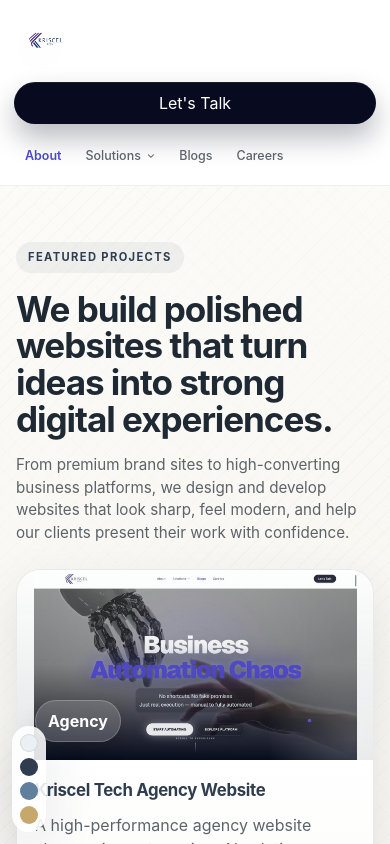
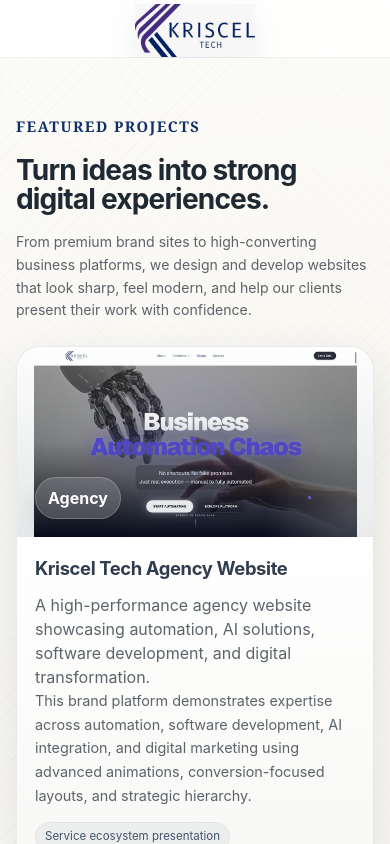
Before and after one commit to vikas8120/kriscel-website-showcase, a React (Vite) app in the folder frontend/: page / in a window 390 px wide. Shown: the top 844 px of the page. Built offline with nearby package versions, Linux system fonts and the light colour scheme.

Commit message:
Remove palette swatch and tighten logo header

```diff
--- a/frontend/src/App.tsx
+++ b/frontend/src/App.tsx
@@ -1,13 +1,15 @@
-import { Routes, Route } from 'react-router-dom'
-import type { CSSProperties } from 'react'
-import Navbar from './components/Navbar'
+import { Link, Routes, Route } from 'react-router-dom'
 import HomePage from './pages/HomePage'
 import ProjectsPage from './pages/ProjectsPage'
 
 function App() {
   return (
     <div className="app-shell">
-      <Navbar />
+      <header className="brand-top">
+        <Link to="/" className="brand-top__link" aria-label="Kriscel Tech home">
+          <img className="brand-top__logo" src="/kriscel-logo-navbar.jpeg" alt="Kriscel Tech" />
+        </Link>
+      </header>
       <Routes>
         <Route path="/" element={<HomePage />} />
         <Route path="/projects" element={<ProjectsPage />} />
@@ -15,23 +17,6 @@
       <footer className="footer">
         <p>Kriscel Tech - built with a section-wise palette for a premium frontend showcase.</p>
       </footer>
-      <div
-        className="palette-swatch"
-        aria-hidden="true"
-        style={
-          {
-            '--pearl': '#EAF0F4',
-            '--slate': '#2F3D4E',
-            '--steel': '#5F7F9C',
-            '--gold': '#C7A86C',
-          } as CSSProperties
-        }
-      >
-        <span title="Pearl" />
-        <span title="Slate" />
-        <span title="Steel" />
-        <span title="Gold" />
-      </div>
     </div>
   )
 }
--- a/frontend/src/pages/HomePage.tsx
+++ b/frontend/src/pages/HomePage.tsx
@@ -7,7 +7,7 @@
         <div className="section-inner">
           <div className="section-heading">
             <span className="eyebrow">Featured Projects</span>
-            <h2>We build polished websites that turn ideas into strong digital experiences.</h2>
+            <h2>Turn ideas into strong digital experiences.</h2>
             <p>
               From premium brand sites to high-converting business platforms, we design and develop
               websites that look sharp, feel modern, and help our clients present their work with
--- a/frontend/src/style.css
+++ b/frontend/src/style.css
@@ -75,7 +75,7 @@
   z-index: 0;
 }
 
-.navbar,
+.brand-top,
 .section,
 .footer,
 .toast,
@@ -84,44 +84,32 @@
   z-index: 1;
 }
 
-.navbar {
-  position: sticky;
-  top: 0;
+.brand-top {
   display: flex;
   align-items: center;
-  justify-content: space-between;
-  gap: 24px;
+  justify-content: center;
   width: 100%;
   margin: 0;
-  min-height: 92px;
-  padding: 4px 48px;
-  backdrop-filter: blur(18px) saturate(1.05);
-  background: rgba(255, 255, 255, 0.98);
+  min-height: 72px;
+  padding: 6px 12px 2px;
+  background: rgba(255, 255, 255, 0.96);
+  backdrop-filter: blur(14px) saturate(1.02);
   border-bottom: 1px solid rgba(47, 61, 78, 0.08);
-  border-radius: 0;
   box-shadow: 0 8px 24px rgba(34, 52, 68, 0.04);
 }
 
-.brand {
-  display: flex;
+.brand-top__link {
+  display: inline-flex;
   align-items: center;
-  gap: 14px;
-  flex: 0 0 auto;
+  justify-content: center;
 }
 
-.brand-logo {
-  width: 72px;
-  height: 48px;
+.brand-top__logo {
+  width: min(20vw, 150px);
+  height: auto;
   display: block;
   object-fit: contain;
   filter: drop-shadow(0 10px 14px rgba(47, 61, 78, 0.08));
-}
-
-.brand-logo--kriscel {
-  width: 380px;
-  height: 124px;
-  object-fit: contain;
-  object-position: left center;
 }
 
 .brand p,
@@ -142,68 +130,6 @@
 .brand div {
   display: grid;
   gap: 2px;
-}
-
-.nav-links {
-  display: flex;
-  align-items: center;
-  gap: 20px;
-  color: rgba(30, 41, 51, 0.72);
-  margin-left: auto;
-  margin-right: 34px;
-}
-
-.nav-links a {
-  position: relative;
-  padding: 9px 10px;
-  border-radius: 999px;
-  font-weight: 500;
-  transition:
-    background 0.25s ease,
-    color 0.25s ease,
-    transform 0.25s ease,
-    box-shadow 0.25s ease;
-}
-
-.nav-links a::after {
-  content: '';
-  position: absolute;
-  left: 14px;
-  right: 14px;
-  bottom: 7px;
-  height: 2px;
-  border-radius: 999px;
-  background: var(--gold);
-  transform: scaleX(0);
-  transform-origin: center;
-  transition: transform 0.25s ease;
-}
-
-.nav-links a:hover::after {
-  transform: scaleX(1);
-}
-
-.nav-links a:hover {
-  background: rgba(47, 61, 78, 0.06);
-  color: var(--slate);
-  transform: translateY(-1px);
-}
-
-.nav-links a.active {
-  background: transparent;
-  color: #4a48cc;
-  font-weight: 600;
-}
-
-.nav-link--with-caret {
-  display: inline-flex;
-  align-items: center;
-  gap: 6px;
-}
-
-.nav-link--with-caret span {
-  font-size: 0.85em;
-  transform: translateY(-1px);
 }
 
 .section {
@@ -261,8 +187,11 @@
 }
 
 .section--projects-textured .eyebrow {
-  background: rgba(47, 61, 78, 0.06);
-  color: var(--slate);
+  background: transparent;
+  color: #0f2f66;
+  padding: 0;
+  border-radius: 0;
+  letter-spacing: 0.14em;
 }
 
 .section--projects-textured .project-card {
@@ -343,7 +272,7 @@
 }
 
 .section-heading {
-  max-width: 900px;
+  max-width: 1040px;
 }
 
 .eyebrow {
@@ -369,16 +298,25 @@
   margin: 18px 0 16px;
   line-height: 0.98;
   letter-spacing: -0.04em;
-  font-size: clamp(2.8rem, 5vw, 5.6rem);
+  font-size: clamp(2rem, 3.4vw, 3.8rem);
 }
 
 .section-heading h2 {
-  font-size: clamp(2rem, 3.8vw, 3.5rem);
+  font-size: clamp(1.85rem, 3vw, 3rem);
+}
+
+.section-heading .eyebrow {
+  font-size: 1rem;
+  font-family:
+    Georgia, 'Times New Roman', serif;
+  font-weight: 700;
+  letter-spacing: 0.1em;
 }
 
 .section-heading p {
-  font-size: 1.05rem;
-  max-width: 60ch;
+  font-size: 0.88rem;
+  max-width: 46ch;
+  line-height: 1.62;
 }
 
 .cta {
@@ -443,12 +381,12 @@
 
 .project-grid {
   grid-template-columns: 1fr;
-  margin-top: 34px;
+  margin-top: 30px;
 }
 
 .project-card {
   display: grid;
-  grid-template-columns: minmax(280px, 34%) minmax(0, 1fr);
+  grid-template-columns: minmax(320px, 36%) minmax(0, 1fr);
   align-items: stretch;
   overflow: hidden;
   color: var(--ink);
@@ -565,7 +503,7 @@
 }
 
 .project-content {
-  padding: 28px;
+  padding: 34px;
   background:
     linear-gradient(180deg, rgba(248, 251, 253, 0.96), rgba(236, 242, 247, 0.98)),
     var(--white);
@@ -574,14 +512,14 @@
 
 .project-content h3 {
   margin: 0 0 10px;
-  font-size: 1.15rem;
+  font-size: 1.35rem;
   letter-spacing: -0.02em;
   color: #233140;
 }
 
 .project-case {
   margin-top: 10px;
-  font-size: 0.92rem;
+  font-size: 1rem;
   color: rgba(30, 41, 51, 0.72);
   line-height: 1.65;
 }
@@ -594,11 +532,11 @@
 }
 
 .feature-list span {
-  padding: 6px 10px;
+  padding: 7px 12px;
   border-radius: 999px;
   background: rgba(95, 127, 156, 0.1);
   color: #41546c;
-  font-size: 0.78rem;
+  font-size: 0.82rem;
   border: 1px solid rgba(95, 127, 156, 0.08);
 }
 
@@ -610,11 +548,11 @@
 }
 
 .tag-row span {
-  padding: 7px 10px;
+  padding: 8px 12px;
   border-radius: 999px;
   background: rgba(47, 61, 78, 0.06);
   color: #41546c;
-  font-size: 0.82rem;
+  font-size: 0.86rem;
   border: 1px solid rgba(47, 61, 78, 0.06);
 }
 
@@ -634,42 +572,6 @@
   color: #fff;
   box-shadow: var(--shadow);
   animation: slideUp 0.28s ease;
-}
-
-.palette-swatch {
-  position: fixed;
-  left: 20px;
-  bottom: 20px;
-  display: grid;
-  gap: 8px;
-  padding: 10px;
-  border-radius: 999px;
-  background: rgba(255, 255, 255, 0.88);
-  box-shadow: var(--shadow);
-}
-
-.palette-swatch span {
-  width: 18px;
-  height: 18px;
-  border-radius: 50%;
-  display: block;
-}
-
-.palette-swatch span:nth-child(1) {
-  background: var(--pearl);
-  border: 1px solid rgba(47, 61, 78, 0.12);
-}
-
-.palette-swatch span:nth-child(2) {
-  background: var(--slate);
-}
-
-.palette-swatch span:nth-child(3) {
-  background: var(--steel);
-}
-
-.palette-swatch span:nth-child(4) {
-  background: var(--gold);
 }
 
 @keyframes float {
@@ -698,13 +600,9 @@
     grid-template-columns: 1fr;
   }
 
-  .navbar {
-    padding-inline: 24px;
-  }
-
-  .brand-logo--kriscel {
-    width: 320px;
-    height: 104px;
+  .brand-top {
+    min-height: 66px;
+    padding-top: 4px;
   }
 
   .section-heading h2 {
@@ -713,46 +611,6 @@
 }
 
 @media (max-width: 820px) {
-  .navbar {
-    flex-wrap: wrap;
-    top: 0;
-    width: 100%;
-    min-height: 86px;
-    padding: 6px 18px;
-    gap: 10px;
-  }
-
-  .brand-logo--kriscel {
-    width: min(72vw, 240px);
-    height: 72px;
-  }
-
-  .nav-links {
-    order: 3;
-    width: 100%;
-    justify-content: flex-start;
-    gap: 8px;
-    font-size: 0.82rem;
-    padding: 6px 2px 2px;
-    overflow-x: auto;
-    scrollbar-width: none;
-  }
-
-  .nav-links::-webkit-scrollbar {
-    display: none;
-  }
-
-  .nav-links a {
-    white-space: nowrap;
-    padding: 8px 10px;
-  }
-
-  .cta--talk {
-    margin-left: auto;
-    min-height: 42px;
-    padding-inline: 16px;
-  }
-
   .section {
     padding: 64px 18px;
   }
@@ -762,13 +620,13 @@
   }
 
   .section-heading h2 {
-    font-size: clamp(1.9rem, 8vw, 2.7rem);
+    font-size: clamp(1.55rem, 6.6vw, 2.1rem);
     line-height: 1.05;
     letter-spacing: -0.03em;
   }
 
   .section-heading p {
-    font-size: 0.98rem;
+    font-size: 0.9rem;
   }
 
   .project-grid {
@@ -791,7 +649,7 @@
   }
 
   .project-content h3 {
-    font-size: 1.05rem;
+    font-size: 1.15rem;
   }
 
   .project-case {
@@ -802,37 +660,16 @@
     padding-inline: 20px;
   }
 
-  .palette-swatch {
-    left: 12px;
-    bottom: 12px;
-    padding: 8px;
-    gap: 6px;
-  }
 }
 
 @media (max-width: 480px) {
-  .navbar {
-    padding: 8px 14px 10px;
+  .brand-top {
+    min-height: 58px;
+    padding: 4px 10px 0;
   }
 
-  .brand-logo--kriscel {
-    width: min(82vw, 220px);
-    height: 64px;
-  }
-
-  .nav-links {
-    gap: 6px;
-    font-size: 0.78rem;
-  }
-
-  .nav-links a {
-    padding: 7px 9px;
-  }
-
-  .cta--talk {
-    width: 100%;
-    margin-left: 0;
-    justify-content: center;
+  .brand-top__logo {
+    width: min(34vw, 120px);
   }
 
   .section {
@@ -840,16 +677,21 @@
   }
 
   .section-heading h2 {
-    font-size: clamp(1.65rem, 9vw, 2.2rem);
+    font-size: clamp(1.4rem, 7.2vw, 1.85rem);
   }
 
   .section-heading p {
-    font-size: 0.95rem;
+    font-size: 0.88rem;
+    max-width: 100%;
   }
 
   .eyebrow {
     padding: 7px 12px;
     font-size: 0.7rem;
+  }
+
+  .section-heading .eyebrow {
+    font-size: 0.92rem;
   }
 
   .project-grid {
```
Also changed, not shown: frontend/public/kriscel-logo-navbar.jpeg (added).
